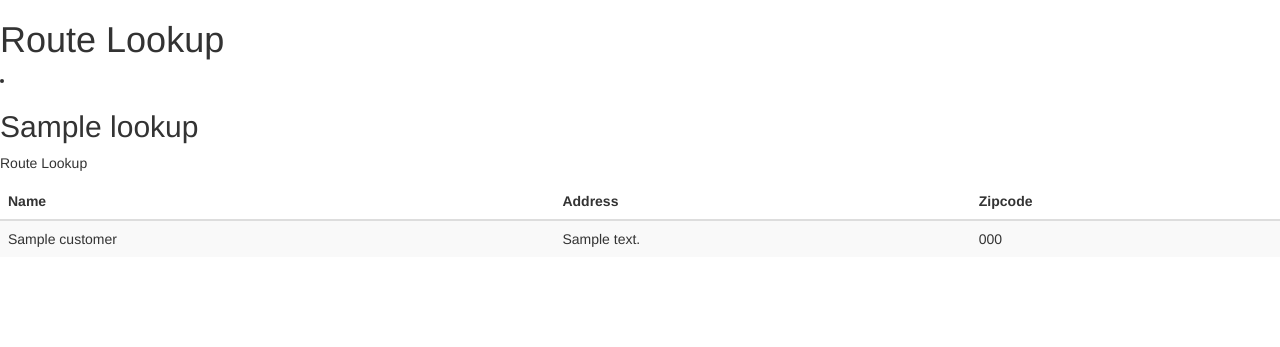
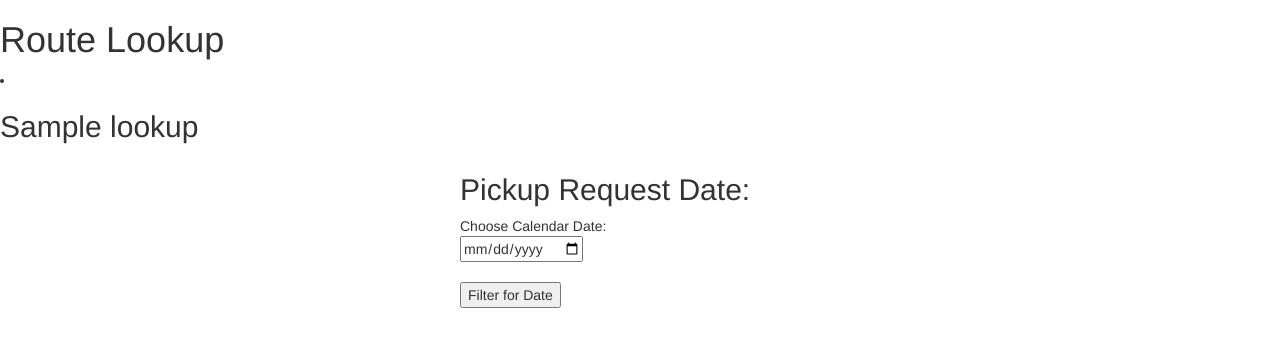
Before and after one commit to Mr-Nelson/TrashCollector, a Django app: template trash_collector/employees/templates/employees/Route Lookup.html in a window 1280 px wide. Shown: the top 347 px of the page. Run offline with Django 3.2, Linux system fonts and the light colour scheme; the template is opened without the code that fills it: most values are stand-ins (such as "Sample title", 1, 10 or a date in 2020); some libraries are stand-ins or nearby versions.

Commit message:
added route lookup html

```diff
--- a/trash_collector/employees/templates/employees/Route Lookup.html
+++ b/trash_collector/employees/templates/employees/Route Lookup.html
@@ -7,26 +7,21 @@
 {% block content %}
  <li><h2>{{Employee.lookup}}</h2></li>
   {% if Employee.lookup  %}
-
-  <table class="table table-striped">
-        <thead title="Customers">
-          <p>Route Lookup</p>
-          <tr>
-            <th>Name</th>
-            <th>Address</th>
-            <th>Zipcode</th>
-          </tr>
-        </thead>
-        <tbody>
-        {% for Customer in customers %}
-          <tr>
-            <td>{{Customer.name}}</td>
-            <td>{{Customer.address}}</td>
-            <td>{{Customer.zip_code}}</td>
-          </tr>
-        {% endfor %}
-       </tbody>
-      </table>
+<div class="container">
+    <div class="row">
+        <div class="col-md-4"></div>
+        <div class="col-md-4">
+            <h2>Pickup Request Date:</h2>
+            <form action="{% url 'employee:lookup' %}" method="post">
+                {% csrf_token %}
+                Choose Calendar Date:<br><input type="date" name="select date" id="select date"><br>
+                <br>
+                <input type="submit" value="Filter for Date">
+            </form>
+            <div class="col-md-4"></div>
+        </div>
+    </div>
+</div>
   {% else %}
     <p>You are at the lookup route page. You do not have a route this day. Please try a different day.</p>
   {% endif %}
```
